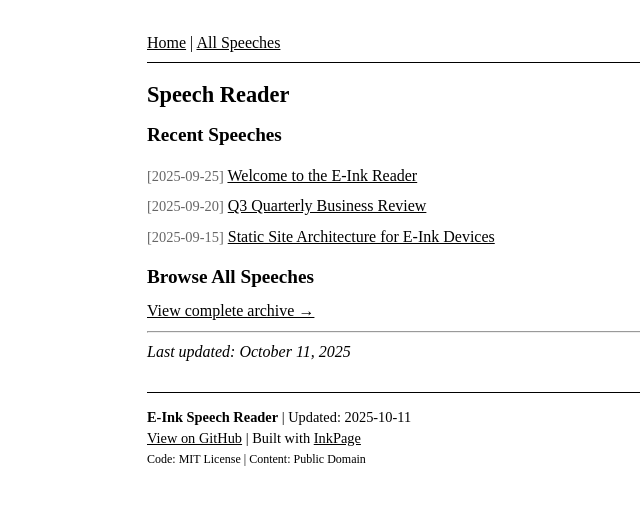
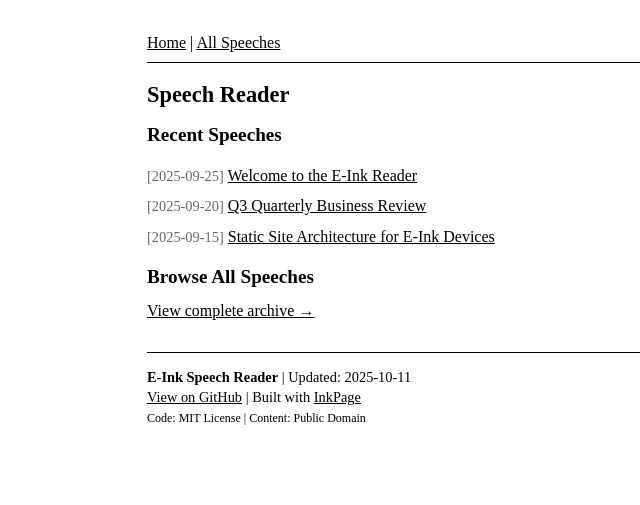
Before and after one commit to brennanbrown/eink.site, a Jekyll site: the page built from index.html, in a window 1280 px wide. Shown: the top 505 px of the page, without its empty margins (193-833 px from the left). Built offline with Jekyll 4.4.1, drawn with Linux system fonts in a browser that asks for light colours.

Commit message:
Remove redundant last updated date from homepage (already in footer)

```diff
--- a/index.html
+++ b/index.html
@@ -19,7 +19,3 @@ title: Home
 <h2>Browse All Speeches</h2>
 
 <p><a href="/speeches/">View complete archive →</a></p>
-
-<hr>
-
-<p><em>Last updated: {{ site.time | date: "%B %d, %Y" }}</em></p>
```
